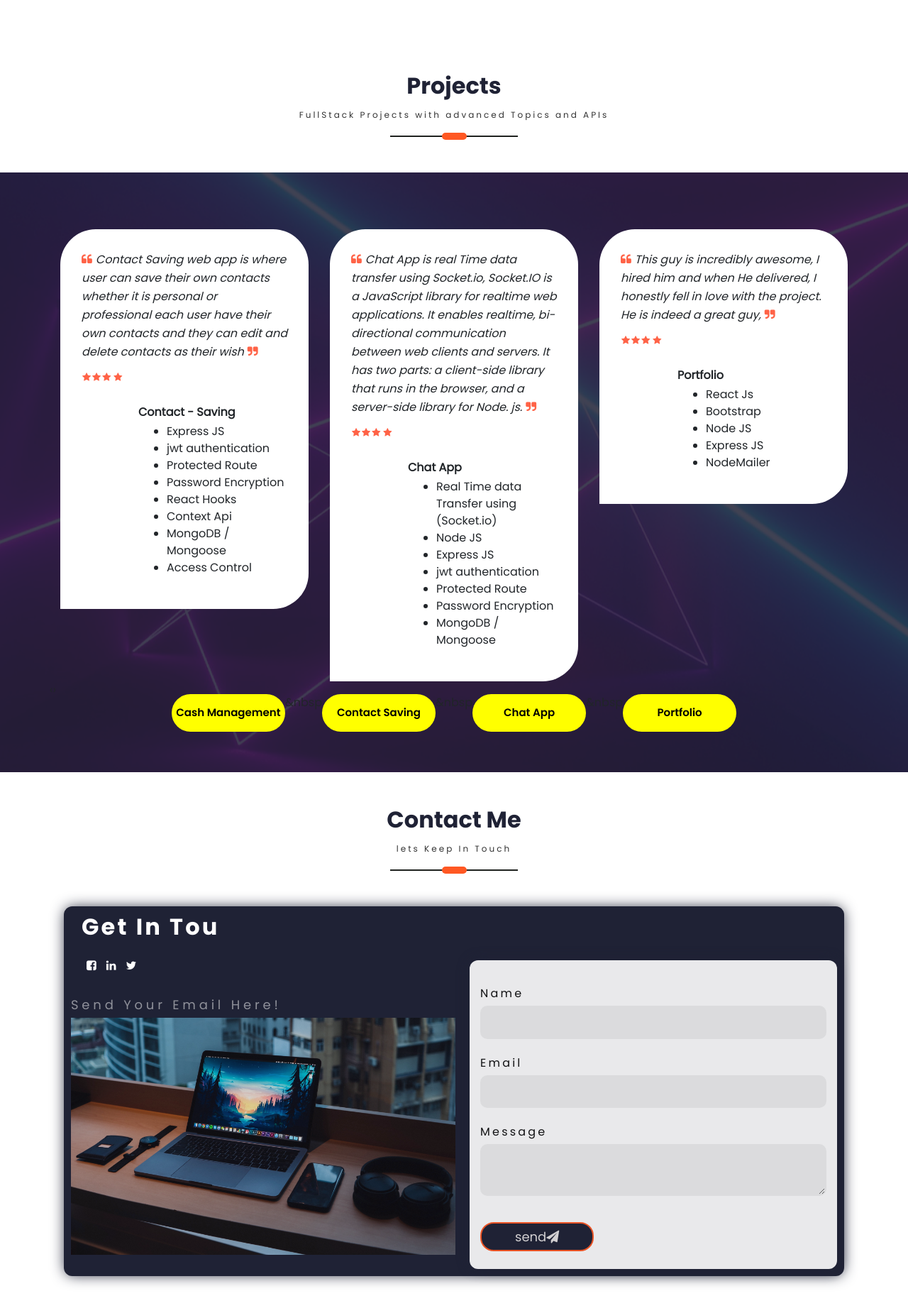
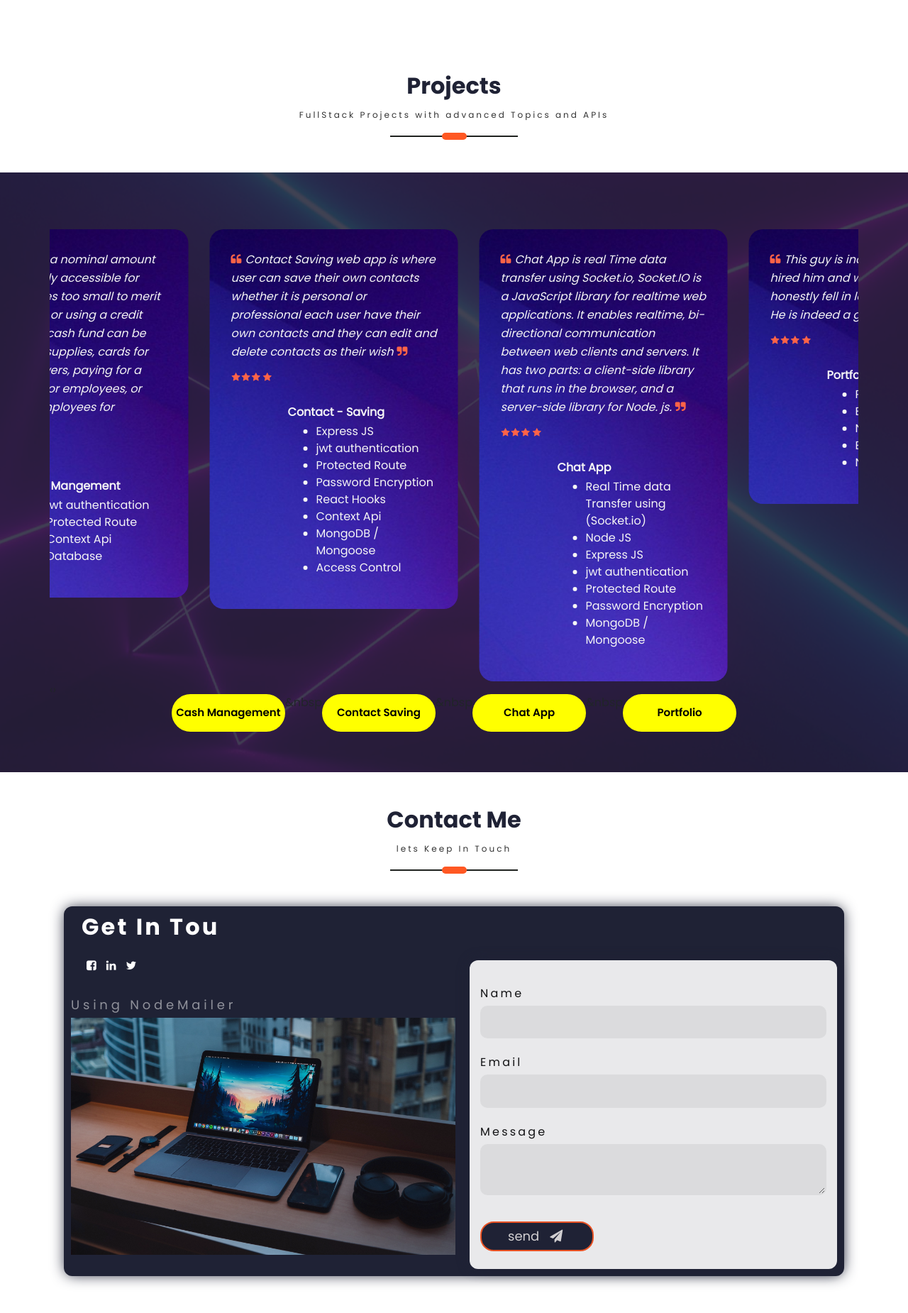
Before and after one commit to guru2711/guru-portfolio, a React (Create React App) app in the folder portfolio/: page / in a window 1280 px wide. Shown: the part 2017-3867 px from the top of the page at 71% size. Built offline with nearby package versions, Linux system fonts and the light colour scheme; a web font is replaced by a local one.

Commit message:
"added projects"

```diff
--- a/portfolio/src/portfolioContainer/ContactMe/ContactMe.js
+++ b/portfolio/src/portfolioContainer/ContactMe/ContactMe.js
@@ -100,7 +100,8 @@ function ContactMe(props) {
         </div>
         <div className="back-form">
           <div className="img-back">
-            <h4>Send Your Email Here!</h4>
+
+            <h4>Using NodeMailer </h4>
             <img src={imgBack} alt="image not found" />
           </div>
           <form onSubmit={submitForm}>
@@ -117,7 +118,7 @@ function ContactMe(props) {
             <div className="send-btn">
               <button type="submit">
                 send
-                <i className="fa fa-paper-plane" />
+                <i className="fa fa-paper-plane" style={{padding:"5px", marginLeft:"10px"}} />
                 {bool ? (
                   <b className="load">
                     <img src={loading} alt="image not responding" />
--- a/portfolio/src/portfolioContainer/Testimonial/Testimonial.css
+++ b/portfolio/src/portfolioContainer/Testimonial/Testimonial.css
@@ -34,7 +34,9 @@
 .testimonial-section .testi-item {
   background-color: white;
   padding: 30px;
-  border-radius: 50px 50px 50px 0px;
+  background-image: url("../../../src/assets/Home/huawei-matebook-pro-2019-3840x2160-abstract-colorful-4k-22321.jpg");
+  border-radius: 20px;
+  color: whitesmoke;
 }
 
 .testimonial-section .testi-item p {
--- a/portfolio/src/portfolioContainer/Testimonial/Testimonial.js
+++ b/portfolio/src/portfolioContainer/Testimonial/Testimonial.js
@@ -12,11 +12,9 @@ export default function Testimonial(props) {
     loop: true,
     margin: 0,
     nav: true,
-    animateIn: "bounceInRight",
-    animateOut: "bounceOutRight",
-    dots: true,
     autoplay: true,
-    smartSpeed: 1000,
+    autoplayHoverPause: true,
+    smartSpeed: 5000,
     responsive: {
       0: {
         items: 1,
```
